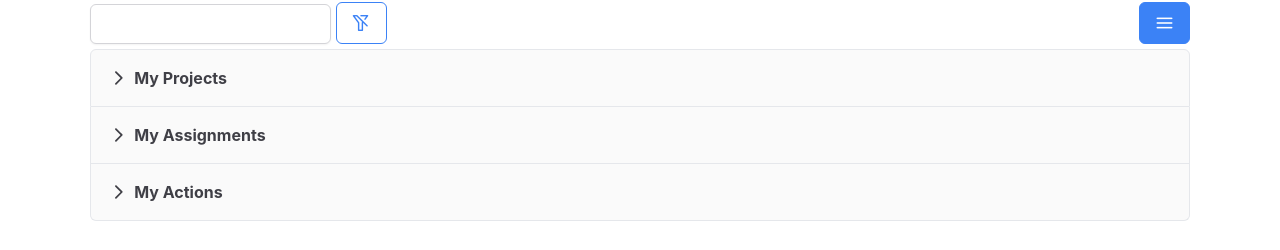
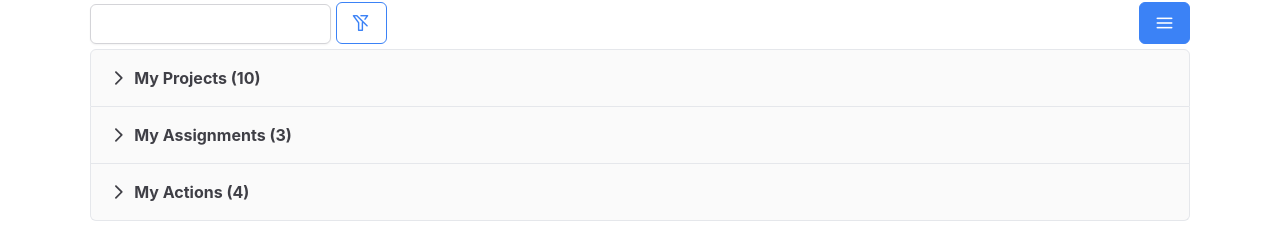
Before and after one commit to aaronmccollum/primereact-project, a React (Vite) app: page / in a window 1280 px wide. Shown: the part 122-372 px from the top of the page. Built offline with nearby package versions, Linux system fonts and the light colour scheme; a web font is replaced by a local one.

Commit message:
Added total count of each record for table header title

```diff
--- a/src/ReportDashboard.jsx
+++ b/src/ReportDashboard.jsx
@@ -26,7 +26,7 @@ export default function ReportDashboard() {
     return (
         <>
             <Accordion activeIndex={activeIndex} onTabChange={(e) => setActiveIndex(e.index)} multiple>
-                <AccordionTab header="My Projects">
+                <AccordionTab header={"My Projects (" + projects.length + ")"}>
                     <DataTable
                         value={projects}
                         paginator
@@ -47,7 +47,7 @@ export default function ReportDashboard() {
                             <Column field="principleInvestigator" header="Principal Investigator"></Column>
                     </DataTable>
                 </AccordionTab>
-                <AccordionTab header="My Assignments">
+                <AccordionTab header={"My Assignments (" + assignments.length + ")"}>
                     <DataTable value={assignments}>
                         <Column field="assignment" header="Assignment"></Column>
                         <Column field="actionType" header="Action Type"></Column>
@@ -58,7 +58,7 @@ export default function ReportDashboard() {
                         <Column field="program" header="Program"></Column>
                     </DataTable>
                 </AccordionTab>
-                <AccordionTab header="My Actions">
+                <AccordionTab header={"My Actions (" + actions.length + ")"}>
                     <DataTable value={actions}>
                         <Column field="actionStage" header="Action Stage"></Column>
                         <Column field="actionType" header="Action Type"></Column>
```
